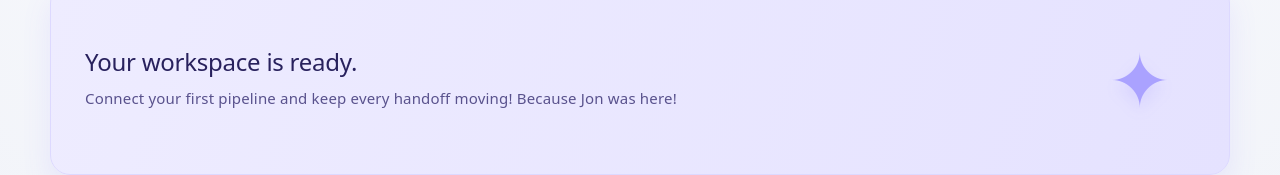
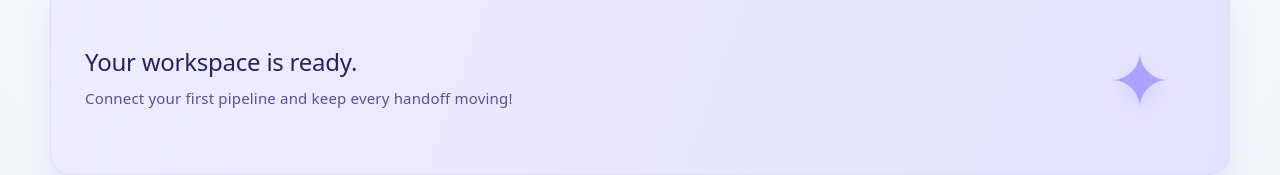
Before and after one commit to agent0x21/pipeline-template, a React (Vite) app in the folder apps/web/: page / in a window 1280 px wide. Shown: the part 262-437 px from the top of the page. Built offline with nearby package versions, Linux system fonts and the light colour scheme; no server answers.

Commit message:
fix: remove personal note from workspace readiness message

```diff
--- a/apps/web/src/App.tsx
+++ b/apps/web/src/App.tsx
@@ -50,10 +50,7 @@ function App() {
         <section className="hero-card">
           <div>
             <h2>Your workspace is ready.</h2>
-            <p>
-              Connect your first pipeline and keep every handoff moving! Because
-              Jon was here!
-            </p>
+            <p>Connect your first pipeline and keep every handoff moving!</p>
           </div>
           <span className="sparkle">✦</span>
         </section>
```
